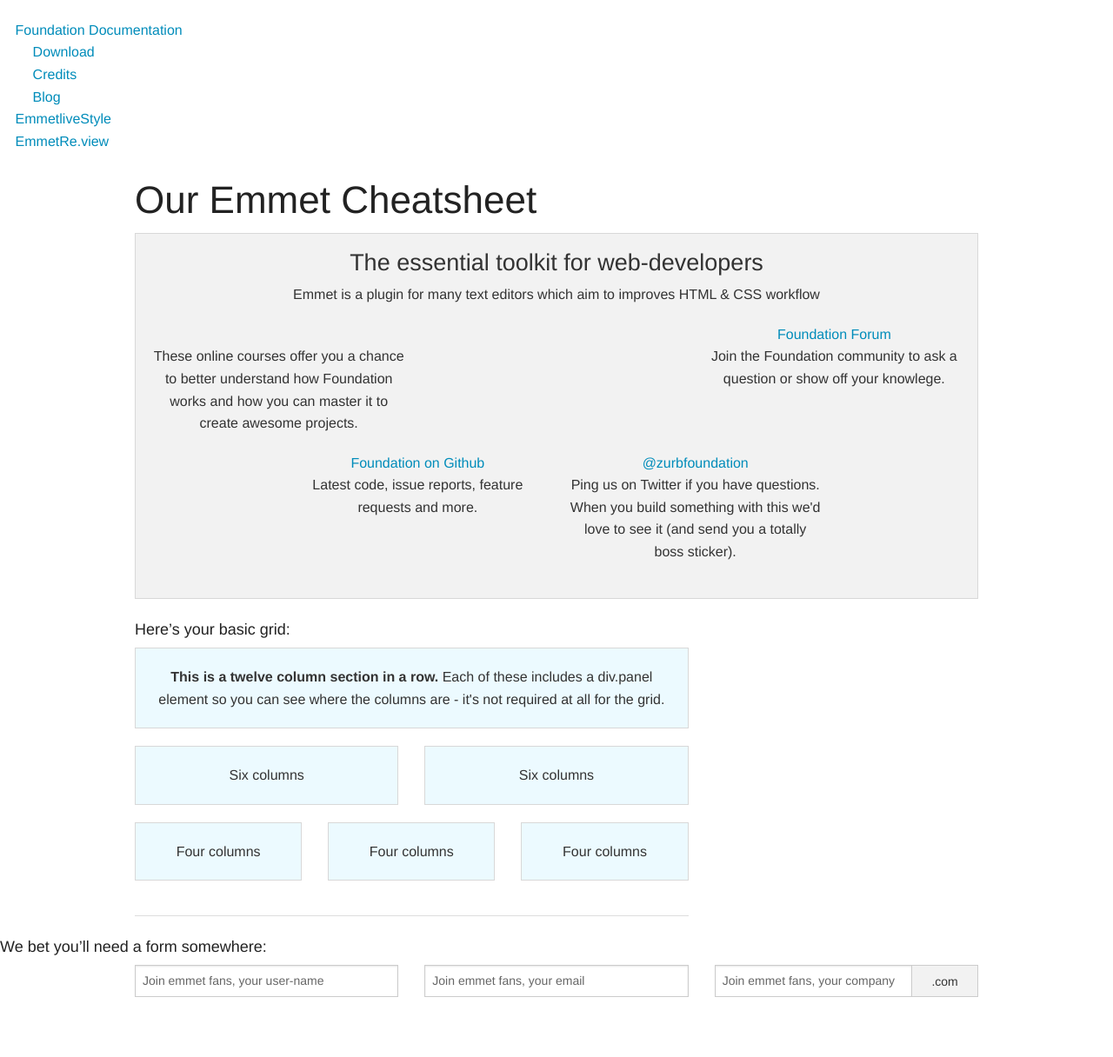
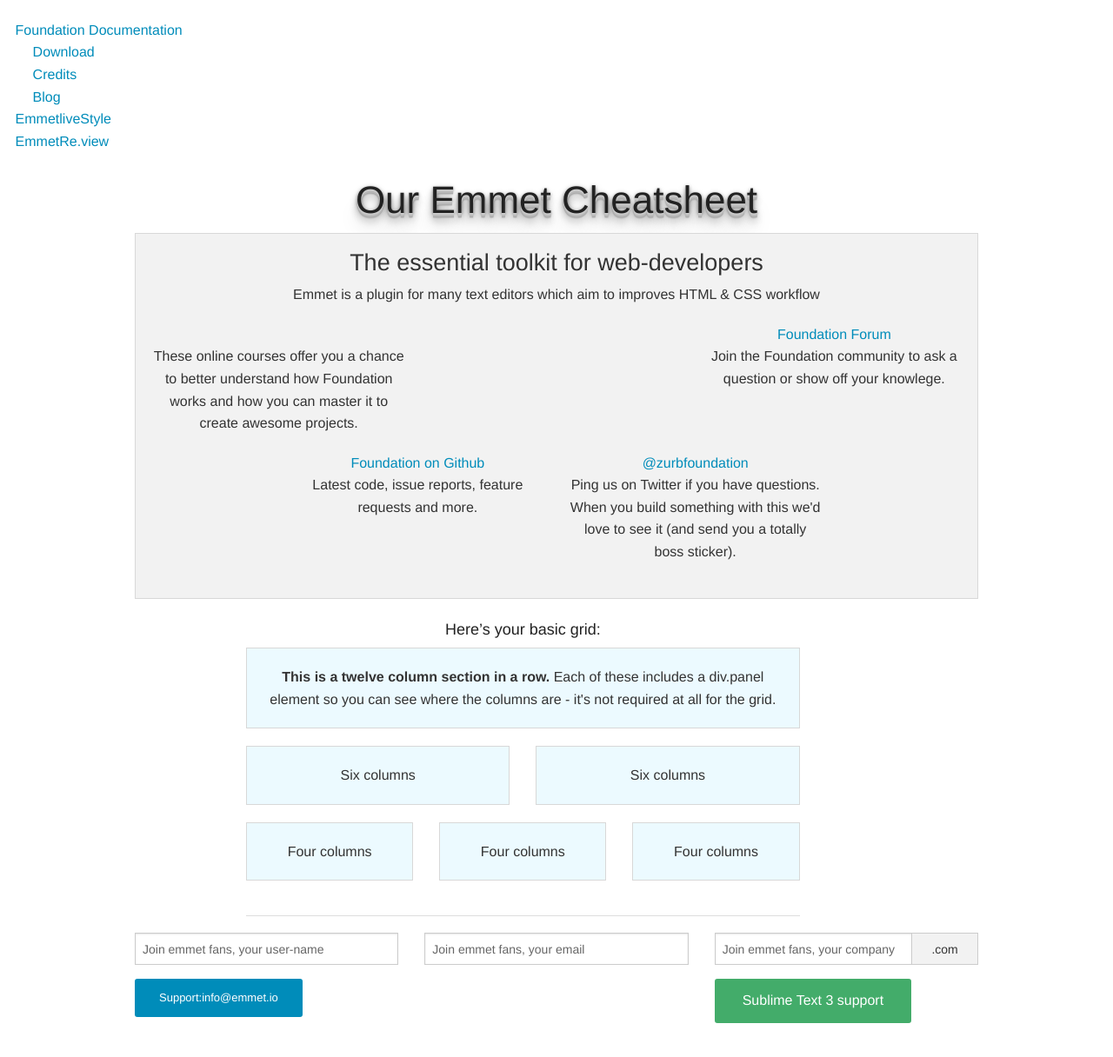
Before and after one commit to NTUMBA/Cheatsheet_emmet_foundation, a plain HTML site: page index.html in a window 1280 px wide. Shown: the part 76-1292 px from the top of the page at 87% size. Drawn offline with Linux system fonts and the light colour scheme.

Commit message:
Into footer delete h5 text. Inside container class, style h1 using shadow.Fixe text align of h1, grid and panel.Modify grid's margin

```diff
--- a/css/style.css
+++ b/css/style.css
@@ -1,19 +1,35 @@
 
 /*image logo position top-right=================================================*/
 .logo{
-  /*float: left;*/
   width:5%;
   margin: 2%;
 }
 li{
   list-style: none;
 }
-.emmet_sublime{
-  margin-top: 5%;
-}
-.panel{
+h1{
+  text-shadow: 0 1px 0 #ccc,
+               0 2px 0 #c9c9c9,
+               0 3px 0 #bbb,
+               0 4px 0 #b9b9b9,
+               0 5px 0 #aaa,
+               0 6px 1px rgba(0,0,0,.1),
+               0 0 5px rgba(0,0,0,.1),
+               0 1px 3px rgba(0,0,0,.3),
+               0 3px 5px rgba(0,0,0,.2),
+               0 5px 10px rgba(0,0,0,.25),
+               0 10px 10px rgba(0,0,0,.2),
+               0 20px 20px rgba(0,0,0,.15);
+}/*First line: 0=right shadow, 1=bottom,0=bluring and #ccc=color (the last 2 are optional parameters).*/
+
+
+h1,.grid,.panel{
   text-align: center;
 }
+.grid{
+  margin-left: 20%;
+}
+
 
 /*media queries=================================================================*/
 /*in order to stick footer in the bottom========================================*/
--- a/index.html
+++ b/index.html
@@ -62,7 +62,7 @@
               </div>
             </div>
           </div>
-
+        <div class="grid">
           <div class="row">
             <div class="large-8 medium-8 columns">
               <h5>Here&rsquo;s your basic grid:</h5>
@@ -107,14 +107,12 @@
 
              <hr />
         </div>
+        </div>
 <!--  container end here========================================================= -->
     </div>
     <!--class wrap end here=======================================================-->
     <!--  footer starts here-->
       <footer>
-
-
-              <h5>We bet you&rsquo;ll need a form somewhere:</h5>
               <form>
                 <div class="row">
                   <div class="large-4 medium-4 columns">
```
